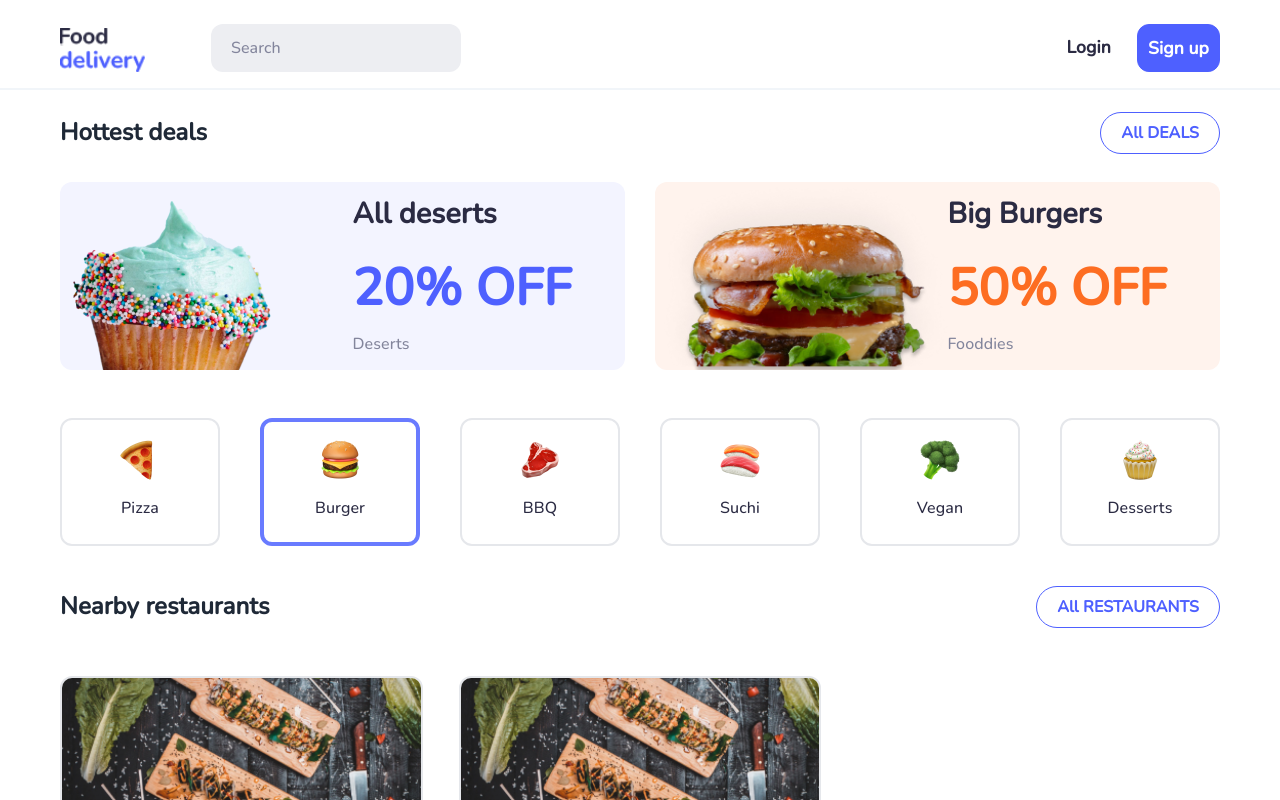
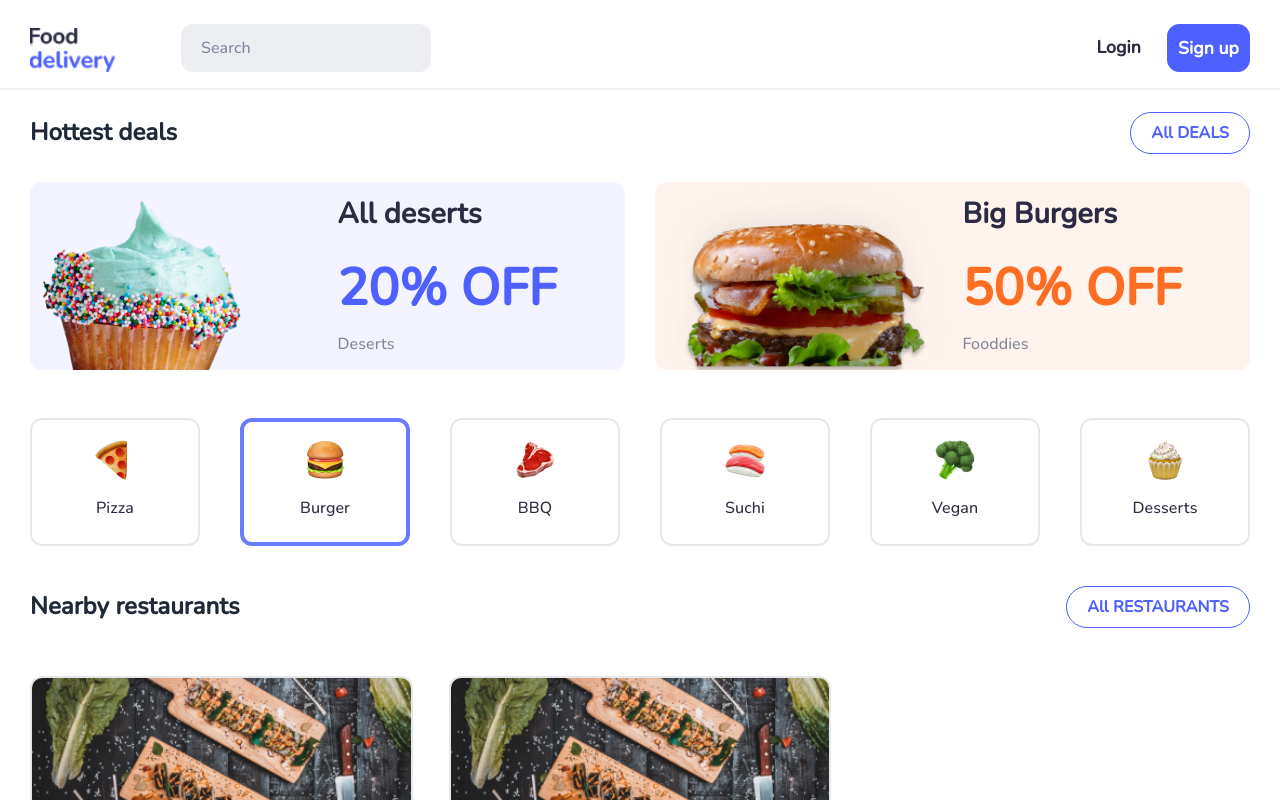
Before and after one commit to N-Mehroj/food-delivery, a Vue app: page / in a window 1280 px wide. Shown: the top 800 px of the page. Built offline with nearby package versions, Linux system fonts and the light colour scheme; no server answers; some icons are missing.

Commit message:
refactor: container

```diff
--- a/src/assets/style.css
+++ b/src/assets/style.css
@@ -18,11 +18,12 @@ body {
   letter-spacing: 0.1px;
 }
 .container-wrapper {
-  max-width: 1200px;
-  padding: 0px 20px;
+  max-width: 1300px;
+  padding: 0px 30px;
   margin-left: auto;
   margin-right: auto;
 }
+
 .menu > a {
   padding: 10px;
   font-size: 1.1em;
```
